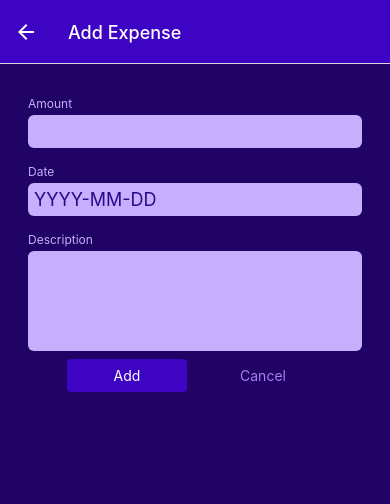
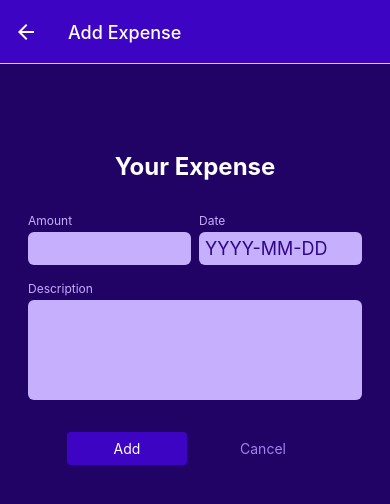
Before and after one commit to SamMathelete/expense-tracker-project, a React Native app: screen /ManageExpenses in a window 390 px wide. Shown: the top 504 px of the page. Built offline with nearby package versions, Linux system fonts and the light colour scheme.

Commit message:
Added Input Validation and Error View

```diff
--- a/components/ManageExpense/ExpenseForm.tsx
+++ b/components/ManageExpense/ExpenseForm.tsx
@@ -1,35 +1,189 @@
-import { FC } from "react";
-import { StyleSheet, View } from "react-native";
+import { FC, useContext, useState } from "react";
+import { StyleSheet, Text, View } from "react-native";
+import { ExpensesContext } from "../../store/expenses-context";
+import Button from "../UI/Button";
+import Input from "./Input";
+import { getDate } from "../../helpers/date";
 import { Colors } from "../../constants/styles";
-import Input from "./Input";
 
-const ExpenseForm: FC = () => {
-  const amountChangeHandler = () => {};
+type inputIdentifiers = "amount" | "date" | "description";
+
+interface expense {
+  amount: number;
+  date: Date;
+  description: string;
+}
+
+interface Props {
+  expenseID?: string;
+  isEditing: boolean;
+  cancelHandler: () => void;
+  onSubmit: (expenseData: expense) => void;
+}
+
+const ExpenseForm: FC<Props> = ({
+  expenseID,
+  isEditing,
+  cancelHandler,
+  onSubmit,
+}) => {
+  const ctx = useContext(ExpensesContext);
+  const selectedExpense = ctx.expensesArray.find(
+    (expense) => expense.id === expenseID
+  );
+
+  const [inputs, setInputs] = useState({
+    amount: {
+      isValid: true,
+      value: selectedExpense ? selectedExpense.amount.toString() : "",
+    },
+    date: {
+      isValid: true,
+      value: selectedExpense ? getDate(selectedExpense.date) : "",
+    },
+    description: {
+      isValid: true,
+      value: selectedExpense ? selectedExpense.description : "",
+    },
+  });
+
+  const inputChangeHandler = (
+    inputIdentifier: inputIdentifiers,
+    enteredValue: string
+  ) => {
+    setInputs((state) => ({
+      ...state,
+      [inputIdentifier]: {
+        value: enteredValue,
+        isValid: true,
+      },
+    }));
+  };
+
+  const submitHandler = () => {
+    const expenseData = {
+      amount: +inputs.amount.value,
+      date: new Date(inputs.date.value),
+      description: inputs.description.value,
+    };
+
+    const amountIsValid = !isNaN(expenseData.amount) && expenseData.amount > 0;
+    const dateIsValid = expenseData.date.toString() !== "Invalid Date";
+    const descriptionIsValid = expenseData.description.trim().length > 0;
+
+    if (!amountIsValid || !dateIsValid || !descriptionIsValid) {
+      setInputs((state) => {
+        return {
+          amount: {
+            value: state.amount.value,
+            isValid: amountIsValid,
+          },
+          date: {
+            value: state.date.value,
+            isValid: dateIsValid,
+          },
+          description: {
+            value: state.description.value,
+            isValid: descriptionIsValid,
+          },
+        };
+      });
+      return;
+    }
+
+    onSubmit(expenseData);
+  };
+
+  const formIsInvalid =
+    !inputs.amount.isValid ||
+    !inputs.date.isValid ||
+    !inputs.description.isValid;
+
   return (
-    <View>
+    <View style={styles.formStyle}>
+      <Text style={styles.title}>Your Expense</Text>
+      <View style={styles.inputsRow}>
         <Input
           label="Amount"
+          invalid={!inputs.amount.isValid}
+          style={styles.rowInput}
           textInputConfig={{
             keyboardType: "decimal-pad",
-          onChangeText: amountChangeHandler,
+            onChangeText: inputChangeHandler.bind(this, "amount"),
+            value: inputs.amount.value,
           }}
         />
         <Input
           label="Date"
+          invalid={!inputs.date.isValid}
+          style={styles.rowInput}
           textInputConfig={{
             placeholder: "YYYY-MM-DD",
             maxLength: 10,
-          onChangeText: () => {},
+            onChangeText: inputChangeHandler.bind(this, "date"),
+            value: inputs.date.value,
           }}
         />
+      </View>
       <Input
         label="Description"
+        invalid={!inputs.description.isValid}
         textInputConfig={{
           multiline: true,
+          onChangeText: inputChangeHandler.bind(this, "description"),
+          value: inputs.description.value,
         }}
       />
+      {formIsInvalid && (
+        <Text style={styles.errorText}>
+          Input is invalid. Please check your inputs.
+        </Text>
+      )}
+      <View style={styles.buttonContainer}>
+        <Button style={styles.button} onPress={submitHandler}>
+          {isEditing ? "Update" : "Add"}
+        </Button>
+        <Button style={styles.button} mode="flat" onPress={cancelHandler}>
+          Cancel
+        </Button>
+      </View>
     </View>
   );
 };
 
 export default ExpenseForm;
+
+const styles = StyleSheet.create({
+  inputsRow: {
+    flexDirection: "row",
+    justifyContent: "space-between",
+  },
+  rowInput: {
+    flex: 1,
+  },
+  formStyle: {
+    marginTop: 40,
+  },
+  title: {
+    fontSize: 24,
+    fontWeight: "bold",
+    color: "white",
+    textAlign: "center",
+    marginVertical: 24,
+  },
+  buttonContainer: {
+    marginTop: 24,
+    flexDirection: "row",
+    justifyContent: "center",
+    alignItems: "center",
+  },
+  button: {
+    minWidth: 120,
+    marginHorizontal: 8,
+  },
+  errorText: {
+    textAlign: "center",
+    color: Colors.error500,
+    margin: 8,
+  },
+});
--- a/components/ManageExpense/Input.tsx
+++ b/components/ManageExpense/Input.tsx
@@ -11,19 +11,27 @@ import { Colors } from "../../constants/styles";
 
 interface Props {
   label: string;
+  style?: StyleProp<TextStyle>;
   textInputConfig?: React.ComponentProps<typeof TextInput>;
+  invalid: boolean;
 }
 
-const Input: FC<Props> = ({ label, textInputConfig }) => {
+const Input: FC<Props> = ({ label, style, textInputConfig, invalid }) => {
   let inputStyles: StyleProp<TextStyle> = [styles.input];
 
   if (textInputConfig && textInputConfig.multiline) {
     inputStyles.push(styles.inputMultiline);
   }
 
+  if (invalid) {
+    inputStyles.push(styles.invalidInput);
+  }
+
   return (
-    <View style={styles.inputContainer}>
-      <Text style={styles.label}>{label}</Text>
+    <View style={[styles.inputContainer, style]}>
+      <Text style={[styles.label, invalid && styles.invalidLabel]}>
+        {label}
+      </Text>
       <TextInput style={inputStyles} {...textInputConfig} />
     </View>
   );
@@ -52,4 +60,10 @@ const styles = StyleSheet.create({
     minHeight: 100,
     textAlignVertical: "top",
   },
+  invalidLabel: {
+    color: Colors.error500,
+  },
+  invalidInput: {
+    backgroundColor: Colors.error50,
+  },
 });
--- a/screens/ManageExpense.tsx
+++ b/screens/ManageExpense.tsx
@@ -2,7 +2,6 @@ import { BottomTabScreenProps } from "@react-navigation/bottom-tabs";
 import { FC, useContext, useLayoutEffect } from "react";
 import { StyleSheet, View } from "react-native";
 import ExpenseForm from "../components/ManageExpense/ExpenseForm";
-import Button from "../components/UI/Button";
 import IconButton from "../components/UI/IconButton";
 import { Colors } from "../constants/styles";
 import { ExpensesContext } from "../store/expenses-context";
@@ -12,6 +11,12 @@ type RootParamsList = {
     expenseID: string;
   };
 };
+
+interface expense {
+  amount: number;
+  date: Date;
+  description: string;
+}
 
 type Props = BottomTabScreenProps<RootParamsList, "ManageExpenses">;
 
@@ -37,31 +42,24 @@ const ManageExpense: FC<Props> = ({ navigation, route }) => {
     navigation.goBack();
   };
 
-  const confirmHandler = () => {
-    const DUMMY_UPDATE = {
-      description: "Test",
-      amount: 420.69,
-      date: new Date(),
-    };
+  const confirmHandler = (expenseData: expense) => {
     if (isEditing) {
-      ctx.updateExpense(expenseID, DUMMY_UPDATE);
+      ctx.updateExpense(expenseID, expenseData);
     } else {
-      ctx.addExpense(DUMMY_UPDATE);
+      ctx.addExpense(expenseData);
     }
     navigation.goBack();
   };
 
   return (
     <View style={styles.container}>
-      <ExpenseForm />
-      <View style={styles.buttonContainer}>
-        <Button style={styles.button} onPress={confirmHandler}>
-          {isEditing ? "Update" : "Add"}
-        </Button>
-        <Button style={styles.button} mode="flat" onPress={cancelHandler}>
-          Cancel
-        </Button>
-      </View>
+      <ExpenseForm
+        expenseID={expenseID}
+        isEditing={isEditing}
+        cancelHandler={cancelHandler}
+        onSubmit={confirmHandler}
+      />
+
       {isEditing && (
         <View style={styles.deleteContainer}>
           <IconButton
@@ -83,21 +81,12 @@ const styles = StyleSheet.create({
     backgroundColor: Colors.primary800,
   },
   deleteContainer: {
-    marginTop: 16,
+    marginTop: 40,
     paddingTop: 8,
     borderTopWidth: 2,
     borderTopColor: Colors.primary200,
     alignItems: "center",
   },
-  buttonContainer: {
-    flexDirection: "row",
-    justifyContent: "center",
-    alignItems: "center",
-  },
-  button: {
-    minWidth: 120,
-    marginHorizontal: 8,
-  },
 });
 
 export default ManageExpense;
```
Lines whose indentation alone changed are shown as unchanged.
